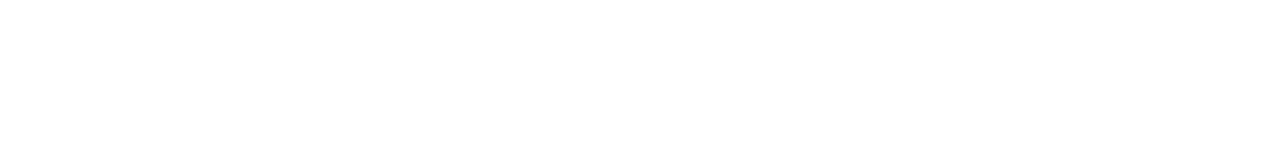
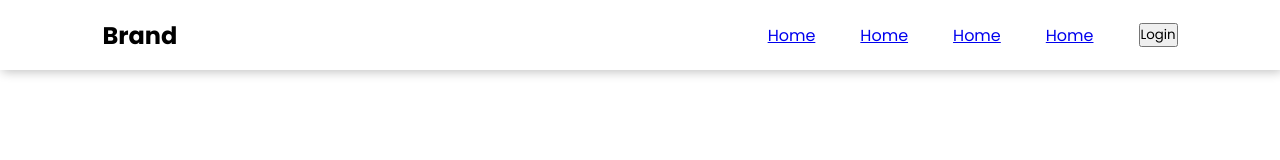
Before and after one commit to surajleadsoft/session2, a plain HTML site: page index.html in a window 1280 px wide. Drawn offline with Linux system fonts and the light colour scheme.

Commit message:
neha task

```diff
--- a/index.html
+++ b/index.html
@@ -7,6 +7,15 @@
     <link rel="stylesheet" href="style.css">
 </head>
 <body>
-
+<div class="header">
+    <h2>Brand</h2>
+    <div class="links">
+        <a href="#">Home</a>
+        <a href="#">Home</a>
+        <a href="#">Home</a>
+        <a href="#">Home</a>
+        <button>Login</button>
+    </div>
+</div>
 </body>
 </html>
--- a/style.css
+++ b/style.css
@@ -5,3 +5,19 @@
     box-sizing: border-box;
     font-family: Poppins,monospace;
 }
+.header{
+    width: 100%;
+    height: 70px;
+    display: flex;
+    align-items: center;
+    justify-content: space-between;
+    padding: 0px 8%;
+    background: white;
+    box-shadow: 2px 2px 10px rgba(0, 0, 0, 0.24);
+}
+.header .links{
+    display: flex;
+    align-items: center;
+    justify-content: start;
+    gap:45px;
+}
```
